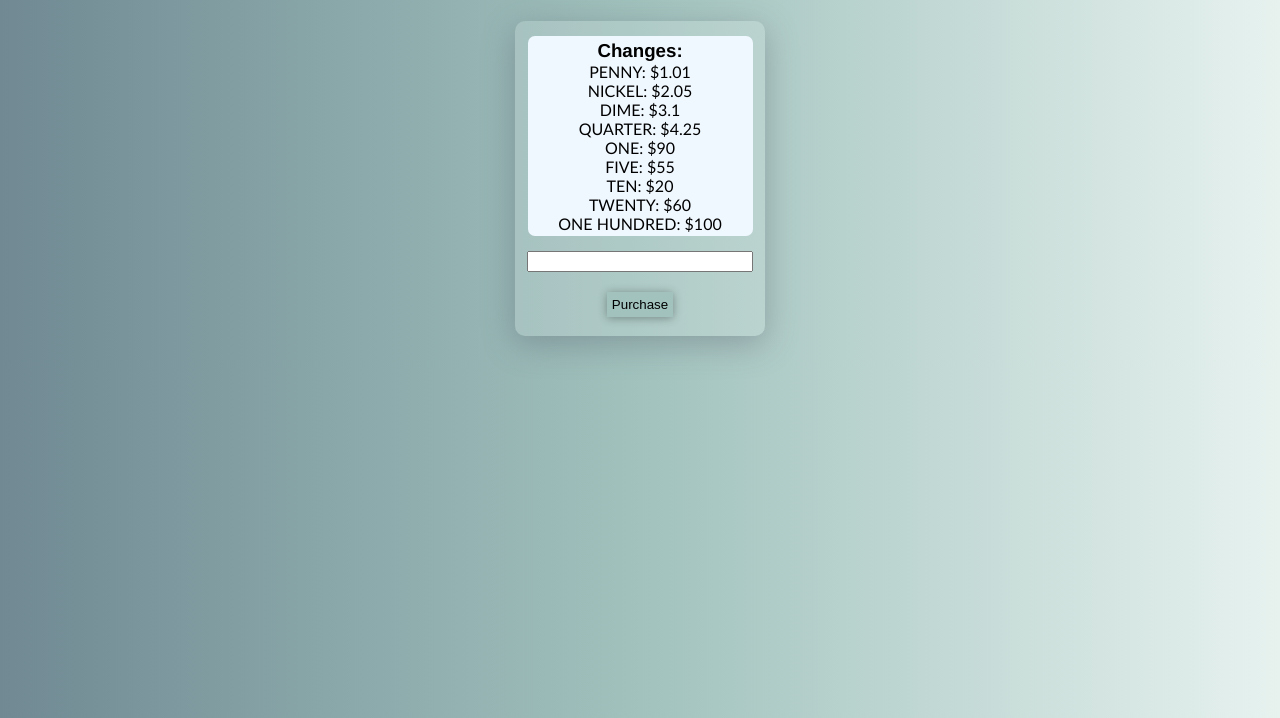
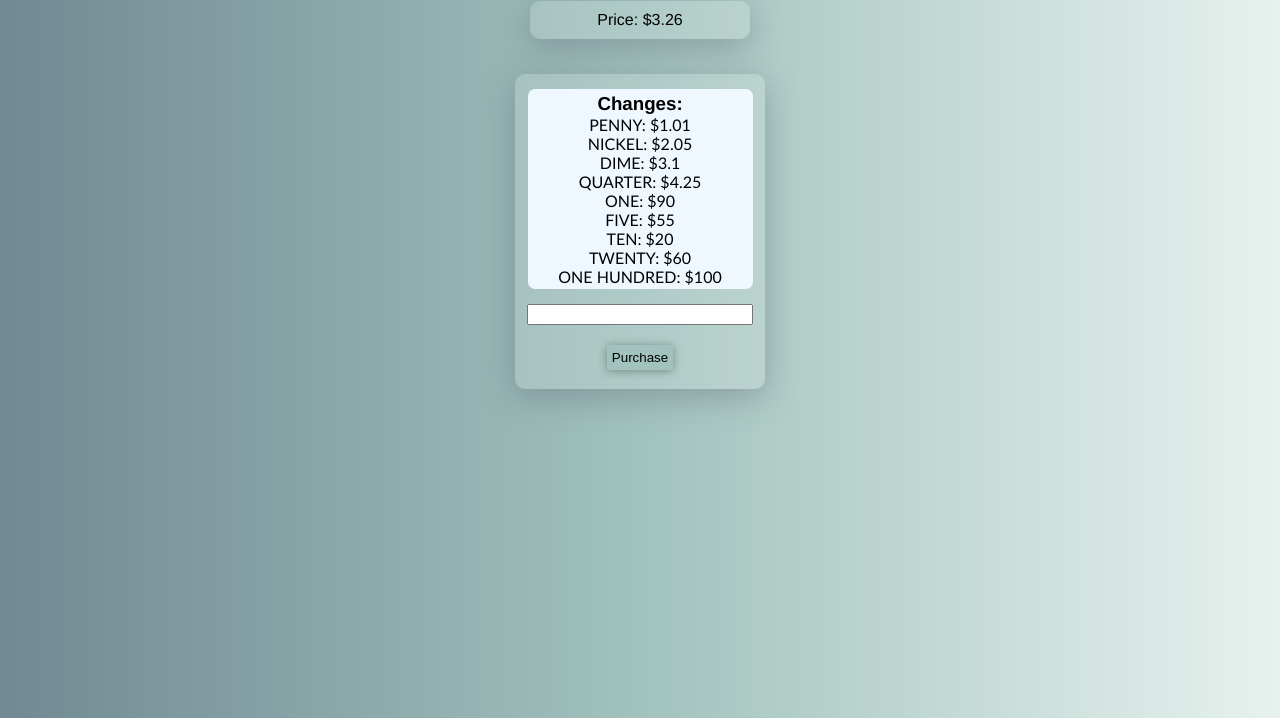
Before and after one commit to Exterval/Cash-Register-Application, a plain HTML site: page index.html in a window 1280 px wide. Shown: the part 82-800 px from the top of the page. Drawn offline with Linux system fonts and the light colour scheme.

Commit message:
tweaked overall website.

```diff
--- a/index.html
+++ b/index.html
@@ -8,20 +8,12 @@
 </head>
 <body>
     <h1>Cash Register Project</h1>
-
+    <div id="price">Price: $3.26</div>
     <div class="container">
         <div class="screen">
-            <div id="display"><!--TO REMOVE CONTENT FOR JS LOGIC-->
+            <div id="display">
                 <h3>Changes: </h3>
-                <!--<p>Pennies: $1.01</p>
-                <p>Nickels: $2.05</p>
-                <p>Dimes: $3.1</p>
-                <p>Quarters: $4.25</p>
-                <p>Ones: $90</p>
-                <p>Fives: $55</p>
-                <p>Tens: $20</p>
-                <p>Twenties: $60</p>
-                <p>Hundreds: $100</p>-->
+
             </div>
             <input type="number" name="cash" id="cash"><br>
             <button id="purchase-btn">Purchase</button>
--- a/script.js
+++ b/script.js
@@ -1,4 +1,6 @@
 // CASH REGISTER APP
+
+//amount user needs to pay
 let price = 3.26;
 
 const purchaseBtn = document.getElementById('purchase-btn');
@@ -6,6 +8,7 @@ const cash = document.getElementById('cash');
 const due = document.getElementById('change-due');
 const display =  document.getElementById('display');
 
+//let as declared to change
 let counterMoney =[
     ['PENNY', 1.01],
   ['NICKEL', 2.05],
--- a/styles.css
+++ b/styles.css
@@ -16,6 +16,17 @@ h1{
     text-align: center;
     margin-top: 25px;
     font-family: 'Cambria', serif;
+}
+
+#price{
+    text-align: center;
+    margin: auto;
+    margin-top: 15px;
+    background: rgba(255,255,255,0.15); box-shadow: 0 8px 32px rgba(85, 86, 104, 0.37);
+    width: 200px;
+    font-family: 'Franklin Gothic Medium', 'Arial Narrow', Arial, sans-serif;
+    padding: 10px;
+    border-radius: 10px;
 }
 
 .container{
```
